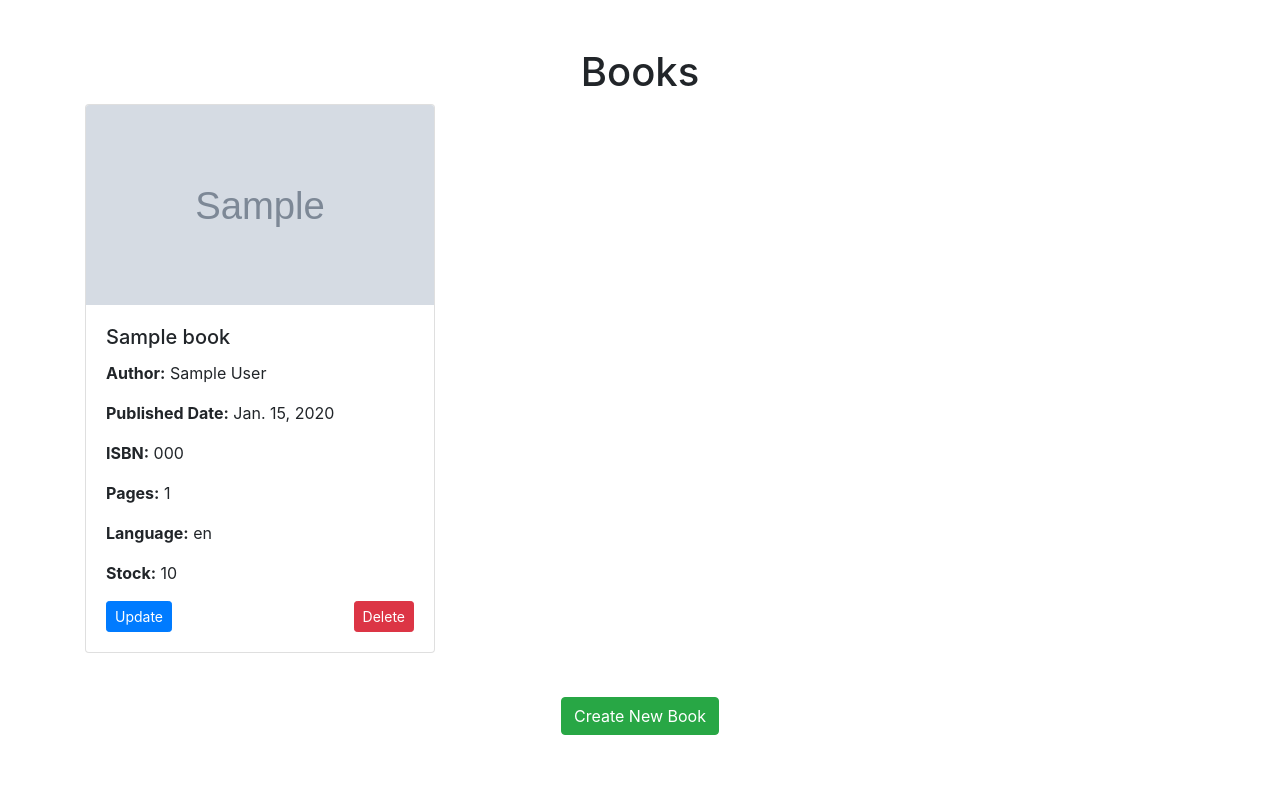
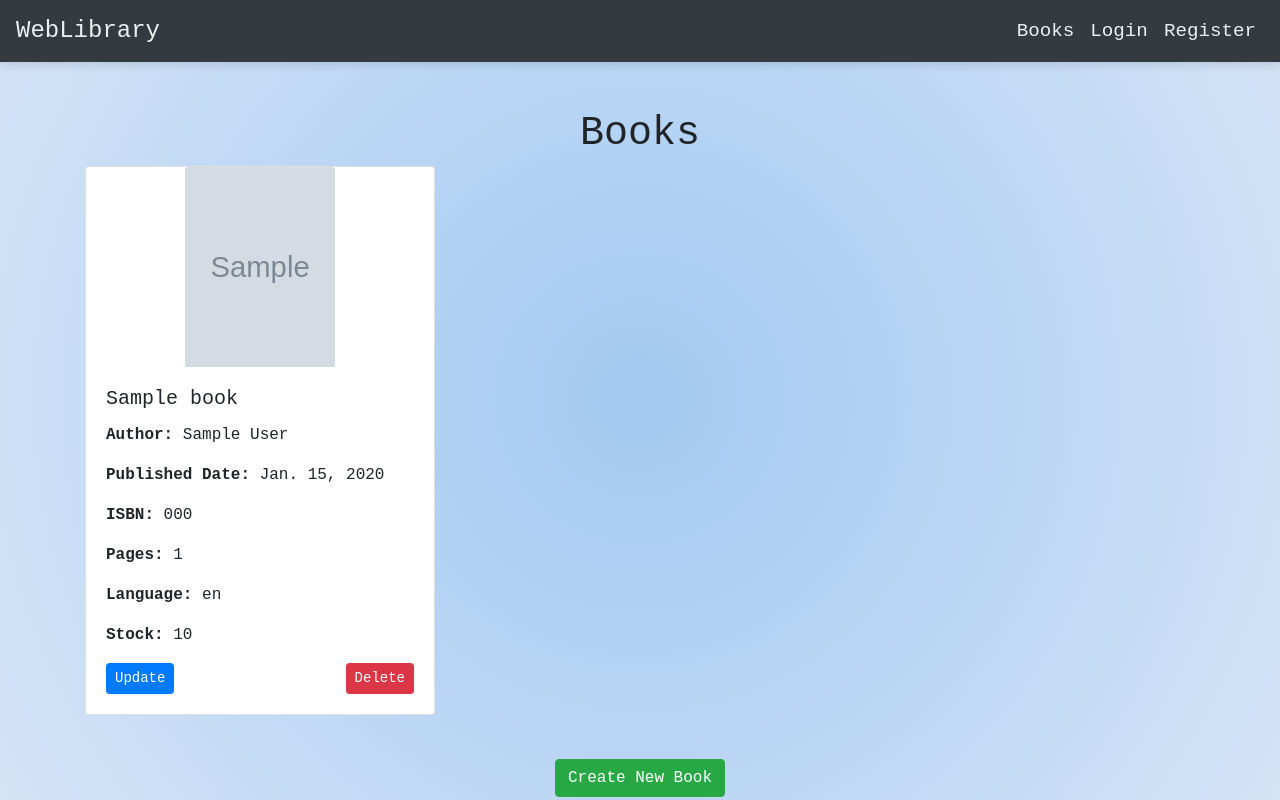
Before and after one commit to AquaSyles/WebLibrary, a Django app: page /api/books/ in a window 1280 px wide. Run offline with Django 5.2, Linux system fonts and the light colour scheme; tables that the repository leaves empty hold one stand-in row (values such as "Sample post"); grey boxes marked "Sample" are stand-in pictures; some libraries are stand-ins or nearby versions.

Commit message:
enhanced styling and structure of login and registration pages

```diff
--- a/WebLibrary/WebLibrary/settings.py
+++ b/WebLibrary/WebLibrary/settings.py
@@ -121,6 +121,7 @@ USE_TZ = True
 
 STATIC_URL = '/static/'
 
+
 MEDIA_URL = '/media/'
 MEDIA_ROOT = os.path.join(BASE_DIR, 'media')
 
--- a/WebLibrary/accounts/templates/accounts/login.html
+++ b/WebLibrary/accounts/templates/accounts/login.html
@@ -8,12 +8,14 @@
 <link href="https://fonts.googleapis.com/css2?family=Roboto:wght@400;700&display=swap" rel="stylesheet">
 {% endblock %}
 {% block content %}
+<div class="login-container-wrapper">
     <div class="login-container">
-    <h1>Login</h2>
+    <h1>Login</h1>
         <form method="post">
             {% csrf_token %}
             {{ form.as_p }}
             <button type="submit">Login</button>
         </form>
     </div>
+</div>
 {% endblock %}
--- a/WebLibrary/accounts/templates/accounts/register.html
+++ b/WebLibrary/accounts/templates/accounts/register.html
@@ -7,6 +7,7 @@
 <link rel="stylesheet" href="{% static 'css/login.css' %}">
 {% endblock %}
 {% block content %}
+<div class="login-container-wrapper">
     <div class="login-container">
         <h1>Register</h1>
         <form method="post">
@@ -30,4 +31,5 @@
             <button type="submit">Register</button>
         </form>
     </div>
+</div>
 {% endblock %}
--- /dev/null
+++ b/WebLibrary/api/static/css/books.css
@@ -0,0 +1,12 @@
+.book-card {
+    margin-bottom: 20px;
+}
+.book-cover {
+    min-height: 200px;
+    min-width: 150px;
+    max-height: 200px;
+    max-width: 150px;
+    width: 150px;
+    height: 200px;
+    object-fit: cover;
+}
--- a/WebLibrary/api/templates/book_list.html
+++ b/WebLibrary/api/templates/book_list.html
@@ -1,19 +1,14 @@
-<!DOCTYPE html>
-<html>
-<head>
-    <title>Books</title>
-    <link href="https://stackpath.bootstrapcdn.com/bootstrap/4.5.2/css/bootstrap.min.css" rel="stylesheet">
-    <style>
-        .book-card {
-            margin-bottom: 20px;
-        }
-        .book-cover {
-            max-height: 200px;
-            object-fit: cover;
-        }
-    </style>
-</head>
-<body>
+{% extends 'home/base.html' %}
+
+{% load static %}
+
+{% block title %}Books{% endblock %}
+{% block styles %}
+<link href="https://stackpath.bootstrapcdn.com/bootstrap/4.5.2/css/bootstrap.min.css" rel="stylesheet">
+<link rel="stylesheet" href="{% static 'css/books.css' %}">
+{% endblock %}
+
+{% block content %}
     <div class="container mt-5">
         <h1 class="text-center">Books</h1>
         <div class="row">
@@ -21,7 +16,9 @@
             <div class="col-md-4">
                 <div class="card book-card">
                     {% if book.cover %}
-                    <img src="{{ book.cover.url }}" class="card-img-top book-cover" alt="{{ book.title }} cover">
+                    <div class="d-flex justify-content-center align-items-center" style="height: 100%;">
+                        <img src="{{ book.cover.url }}" class="card-img-top book-cover" alt="{{ book.title }} cover">
+                    </div>
                     {% else %}
                     <img src="https://via.placeholder.com/150" class="card-img-top book-cover" alt="No cover available">
                     {% endif %}
@@ -265,5 +262,6 @@
             });
         });
     </script>
+{% endblock %}
 </body>
 </html>
--- a/WebLibrary/api/urls.py
+++ b/WebLibrary/api/urls.py
@@ -3,6 +3,7 @@ from . import views
 
 urlpatterns = [
     path('books/', views.book_list, name='book_list'),
+    path('rentals/', views.rental_list, name='rental_list'),
     path('create_book/', views.create_book, name='create_book'),
     path('delete_book/<int:book_id>/', views.delete_book, name='delete_book'),
     path('update_book/<int:book_id>/', views.update_book, name='update_book'),
--- /dev/null
+++ b/WebLibrary/home/static/css/basestyling.css
@@ -0,0 +1,4 @@
+body {
+    font-family: 'Courier New', Courier, monospace !important;
+    background: radial-gradient(circle, #a3c9f1, #d4e4f7);
+}
--- a/WebLibrary/home/templates/home/base.html
+++ b/WebLibrary/home/templates/home/base.html
@@ -1,3 +1,5 @@
+{% load static %}
+
 <!DOCTYPE html>
 <html lang="en">
 
@@ -8,6 +10,7 @@
         {% block title %}{% endblock %}
     </title>
     <link href="https://stackpath.bootstrapcdn.com/bootstrap/4.5.2/css/bootstrap.min.css" rel="stylesheet">
+    <link rel="stylesheet" href="{% static 'css/basestyling.css' %}">
     {% block styles %}{% endblock %}
 </head>
 
```
Also changed, not shown: WebLibrary/accounts/static/css/login.css (+8 -16 lines), WebLibrary/home/static/css/styles.css (line endings or trailing spaces). Lines whose indentation alone changed are shown as unchanged.
